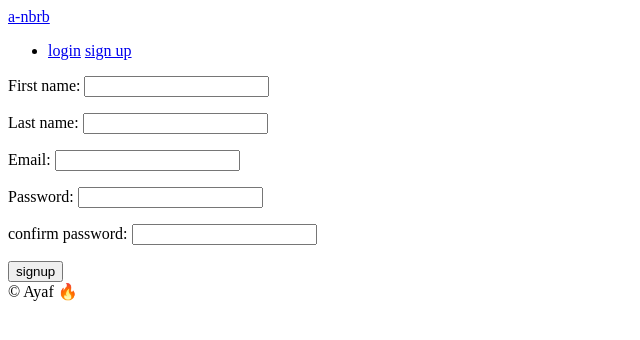
After one commit to Ayaf-Bless/airbnb-clone-v4, a Django app: page /users/signup in a window 1280 px wide. The commit adds this page. Shown: the top 340 px of the page, without its empty margins (0-640 px from the left). Run offline with Django 4.2, Linux system fonts and the light colour scheme.

Commit message:
adding sign-up foction part-1

```diff
--- a/templates/partials/nav.html
+++ b/templates/partials/nav.html
@@ -5,6 +5,7 @@
             <a href="{% url "users:logout"%}">logout</a>
             {% else %}
             <a href="{% url "users:login"%}">login</a>
+            <a href="{% url "users:signup"%}">sign up</a>
             {% endif %}
         </li>
     </ul>
--- /dev/null
+++ b/templates/users/signup.html
@@ -0,0 +1,15 @@
+{% extends 'base.html' %}
+
+{% block page_name %}
+    sign up
+{% endblock page_name %}
+
+{% block search_bar %}{% endblock search_bar %}
+
+{% block content %}
+    <form method="post" action="{% url 'users:signup' %}">
+        {% csrf_token %}
+        {{form.as_p}}
+        <button>signup</button>
+    </form>
+{% endblock content %}
--- a/users/forms.py
+++ b/users/forms.py
@@ -17,3 +17,28 @@ class LoginForm(forms.Form):
                 self.add_error("password", forms.ValidationError("Check your credential and try again"))
         except models.User.DoesNotExist:
             self.add_error("email", forms.ValidationError("User does not exist"))
+
+
+class SignUpForm(forms.Form):
+    first_name = forms.CharField(max_length=80)
+    last_name = forms.CharField(max_length=80)
+    email = forms.EmailField()
+    password = forms.CharField(widget=forms.PasswordInput)
+    password_confirm = forms.CharField(widget=forms.PasswordInput, label="confirm password")
+
+    def clean_email(self):
+        email = self.cleaned_data.get("email")
+        try:
+            models.User.objects.get(username=email)
+            raise forms.ValidationError("Email already taken")
+        except models.User.DoesNotExist:
+            return email
+
+    def clean_password_confirm(self):
+        password = self.cleaned_data.get("password")
+        password_confirm = self.cleaned_data.get("password_confirm")
+
+        if password != password_confirm:
+            raise forms.ValidationError("your passwords do not match")
+        else:
+            return password
--- a/users/urls.py
+++ b/users/urls.py
@@ -5,5 +5,6 @@ app_name = "users"
 
 urlpatterns = [
     path("login", views.LoginView.as_view(), name="login"),
-    path("logout", views.log_out, name="logout")
+    path("logout", views.log_out, name="logout"),
+    path("signup", views.SignUpView.as_view(), name="signup")
 ]
--- a/users/views.py
+++ b/users/views.py
@@ -11,6 +11,7 @@ class LoginView(FormView):
     template_name = "users/login.html"
     form_class = forms.LoginForm
     success_url = reverse_lazy("core:home")
+
     def form_valid(self, form):
         email = form.cleaned_data.get("email")
         password = form.cleaned_data.get("password")
@@ -37,3 +38,9 @@ class LoginView(FormView):
 def log_out(request):
     logout(request=request)
     return redirect(reverse("core:home"))
+
+
+class SignUpView(FormView):
+    form_class = forms.SignUpForm
+    success_url = reverse_lazy("core:home")
+    template_name = "users/signup.html"
```
